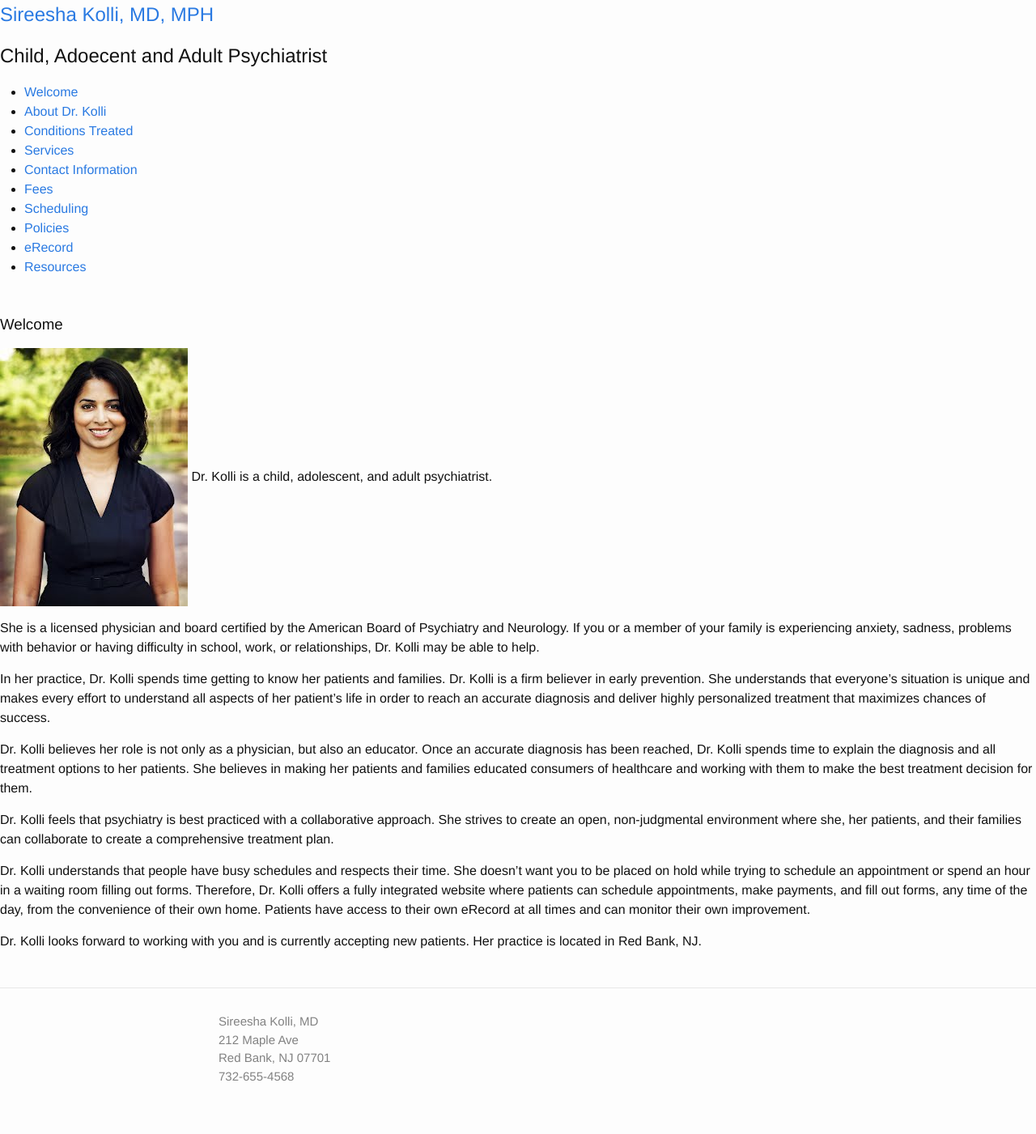
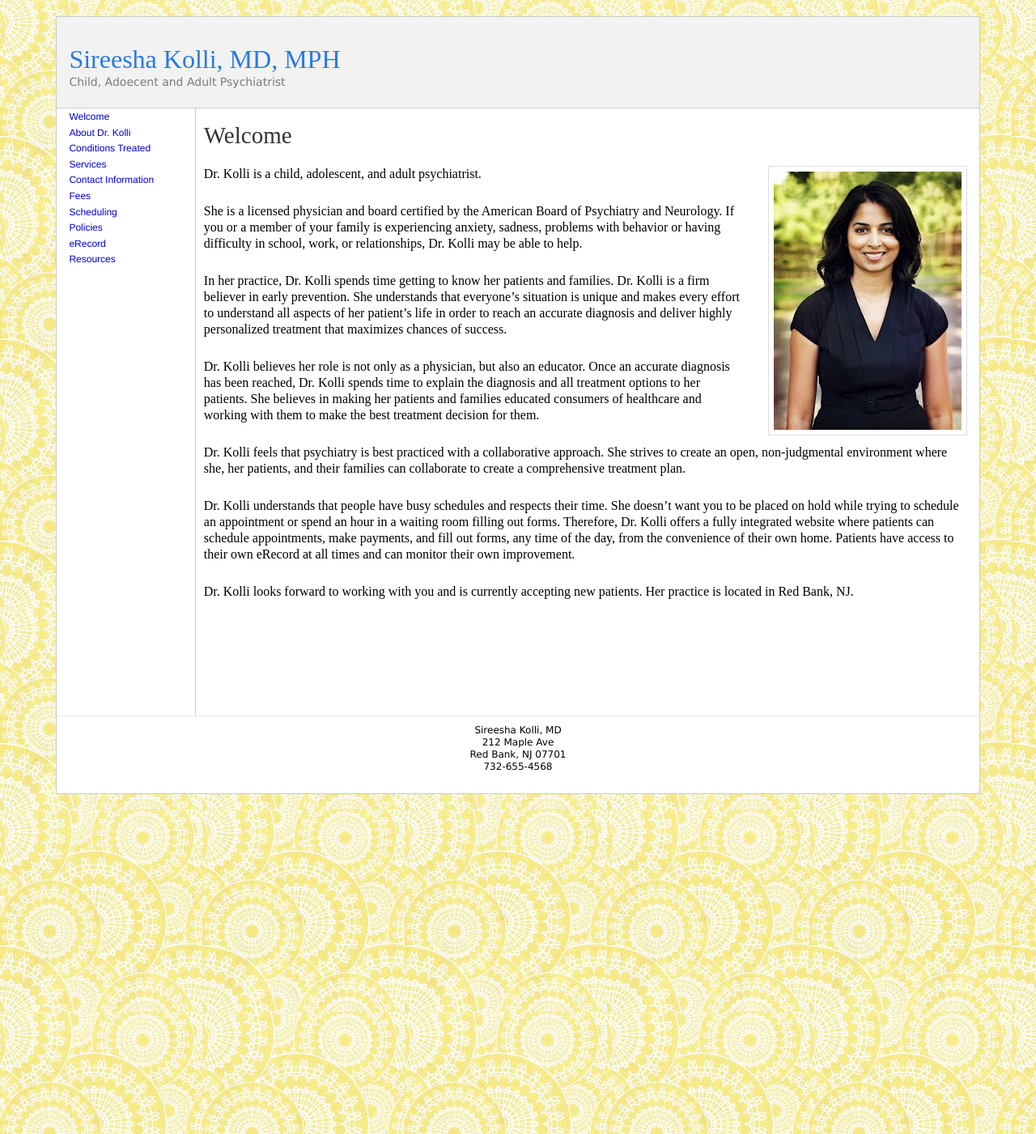
Before and after one commit to brycemcd/kollimd, a Jekyll site: the page built from index.html, in a window 1280 px wide. Shown: the whole page at 81% size. Built offline with Jekyll 4.4.1, drawn with Linux system fonts in a browser that asks for light colours.

Commit message:
adds css file

```diff
--- a/css/main.scss
+++ b/css/main.scss
@@ -28,14 +28,6 @@ $on-palm:          600px;
 $on-laptop:        800px;
 
 
-
-// Using media queries with like this:
-// @include media-query($on-palm) {
-//     .wrapper {
-//         padding-right: $spacing-unit / 2;
-//         padding-left: $spacing-unit / 2;
-//     }
-// }
 @mixin media-query($device) {
     @media screen and (max-width: $device) {
         @content;
@@ -50,3 +42,256 @@ $on-laptop:        800px;
         "layout",
         "syntax-highlighting"
 ;
+
+
+body {
+  font-family: Helvetica, Arial, sans-serif;
+  font-size: 16px;
+  line-height: 1.5;
+  font-weight: 300;
+  color: #111;
+  background-color: #fdfdfd;
+  -webkit-text-size-adjust: 100%;
+  background-image: url("/yellow.jpeg");
+  background-position: left top;
+  background-repeat: repeat;}
+
+/**
+ * Set `margin-bottom` to maintain vertical rhythm
+ */
+h1, h2, h3, h4, h5, h6,
+p, blockquote, pre,
+ul, ol, dl, figure,
+.highlight {
+  margin-bottom: 15px; }
+
+/**
+ * Images
+ */
+img {
+  max-width: 100%;
+  vertical-align: middle; }
+
+/**
+ * Figures
+ */
+figure > img {
+  display: block; }
+
+figcaption {
+  font-size: 14px; }
+
+/**
+ * Lists
+ */
+ul, ol {
+  margin-left: 15px; }
+
+li > ul,
+li > ol {
+  margin-bottom: 0; }
+
+/**
+ * Headings
+ */
+h1, h2, h3, h4, h5, h6 {
+  font-weight: 300; }
+
+/**
+ * Links
+ */
+a {
+  color: #2a7ae2;
+  text-decoration: none; }
+  a:visited {
+    color: #1756a9; }
+  a:hover {
+    text-decoration: underline; }
+
+/**
+ * Blockquotes
+ */
+blockquote {
+  color: #828282;
+  border-left: 4px solid #e8e8e8;
+  padding-left: 15px;
+  font-size: 18px;
+  letter-spacing: -1px;
+  font-style: italic; }
+  blockquote > :last-child {
+    margin-bottom: 0; }
+
+/**
+ * Code formatting
+ */
+pre,
+code {
+  font-size: 15px;
+  border: 1px solid #e8e8e8;
+  border-radius: 3px;
+  background-color: #eef; }
+
+code {
+  padding: 1px 5px; }
+
+pre {
+  padding: 8px 12px;
+  overflow-x: scroll; }
+  pre > code {
+    border: 0;
+    padding-right: 0;
+    padding-left: 0; }
+
+.container {
+  margin: 20px auto;
+  width: 89%;
+  color: #000;
+  font-family: "Verdana","Helvetica","Arial",sans-serif;
+  line-height: 1.25;
+  background-color: #fff;
+  border: 1px solid #ccc;}
+
+#branding {
+  background-color: #F2F2F2;
+  height: 100px;
+  border-bottom: 1px solid #CCC;
+  padding: 2px 15px 10px;
+  position: relative;}
+
+.name {
+  color: #005596;
+  font-family: PT Serif Caption,serif;
+  margin: 30px 0px 0px 0px;
+  font-size: 32px;
+}
+
+.name:hover {
+  color: #005596;
+}
+
+.tagline {
+  color: #7A7A7A;
+  font-size: 14px;
+}
+
+
+#main {
+  padding: 0px 15px;
+}
+
+#side-container {
+  width: 14%;
+  float: left;
+  border-right: 1px solid #CCC;
+  min-height: 750px;
+}
+
+.menu {
+  padding: 0px;
+  margin: 0px;
+  list-style: none;
+}
+
+.menu li {
+  line-height: 1.1em;
+}
+
+.menu li a {
+  color: #00C;
+  font-size: 12px;
+  font-family: "Helvetica","Arial",sans-serif;
+  font-weight: bolder;
+}
+
+#main-page {
+  float: right;
+  margin: 0px 0px 0px -15%;
+  width: 85%;
+}
+
+.clear {
+  clear: both;
+  height: 0px;
+}
+
+.times-font {
+  font-family: times new roman,serif;
+  padding-left: 3em;
+  margin-top: -25px;
+}
+
+/* RESOURCES */
+
+.entry-title {
+  padding-right: 0px;
+  margin: -15px 0px 20px;
+  color: #333;
+  font-family: PT Serif Caption,serif;
+  font-size: 29px;
+}
+
+
+.entry-content p {
+  margin-bottom: 1.625em;
+  font-family: times new roman,serif;
+}
+
+.entry-content p a {
+  color: #1982D1;
+}
+
+.entry-content ol {
+  font-family: times new roman,serif;
+}
+
+/*WELCOME */
+.alignright {
+  max-width: 97.5%;
+  width: auto;
+  height: auto;
+  float: right;
+  margin-left: 1.625em;
+  border: 1px solid #ddd;
+  padding: 6px;
+}
+
+/* CONTACT */
+
+a.email {
+  color: #000 !important;;
+}
+
+
+.footer-col {
+  text-align: center;
+  margin-bottom: 15px;
+  padding-left: 15px;
+  font-size: 12px;
+  color: #000;
+  float: none; }
+
+.site-footer {
+  border-top: 1px solid #e8e8e8;
+  padding: 10px 0 10px; }
+
+@include media-query($on-palm) {
+	.name {
+	  font-size: 24px;
+	}
+
+  .container {
+    min-width: 500px;
+    overflow: hidden;
+  }
+
+  .page-content {
+    margin: 0px 7.6%;
+  }
+
+  .alignright {
+  	margin: 0 auto;
+  	float:none;
+  	display: block;
+  	margin-bottom: 20px;
+  }
+}
```
